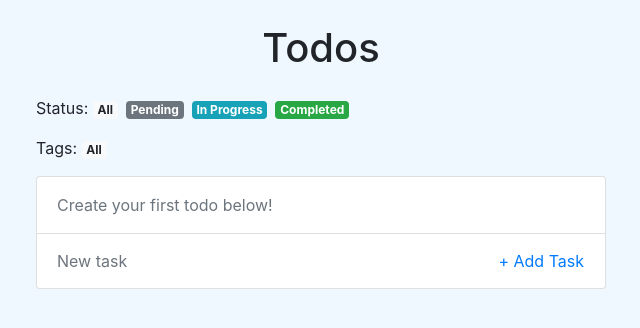
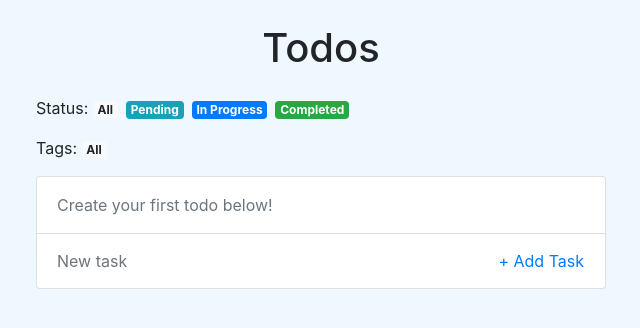
Before and after one commit to connorgiles/connorgiles-todo, a React (Create React App) app: page / in a window 1280 px wide. Shown: the top 328 px of the page, without its empty margins (319-959 px from the left). Built offline with nearby package versions, Linux system fonts and the light colour scheme.

Commit message:
Filtering no longer is persisited

```diff
--- a/src/components/App.js
+++ b/src/components/App.js
@@ -42,8 +42,7 @@ function App() {
   const [todoToEdit, setTodoToEdit] = useState();
   const [filters, setFilters] = useState({});
 
-  const todos = filterTodos(parseTodos(rawTodos), filters);
-
+  const todos = parseTodos(rawTodos);
   const tags = distinctTags(todos);
 
   // Functions to remove and edit todos
@@ -66,12 +65,13 @@ function App() {
       setTodoToEdit(todoToAdd);
     }
   };
+
   return (
     <Wrapper>
       <h1 className="text-center my-4">Todos</h1>
       <TodoFilters filters={filters} setFilters={setFilters} tags={tags} />
       <TodoList
-        todos={todos}
+        todos={filterTodos(todos, filters)}
         createTodo={onSave}
         removeTodo={onRemove}
         editTodo={onStartEdit}
--- a/src/components/StatusBadge.js
+++ b/src/components/StatusBadge.js
@@ -7,8 +7,8 @@ const MyBadge = styled(Badge)`
 `;
 
 const colors = {
-  Pending: 'secondary',
-  'In Progress': 'info',
+  Pending: 'info',
+  'In Progress': 'primary',
   Completed: 'success',
 };
 
```
